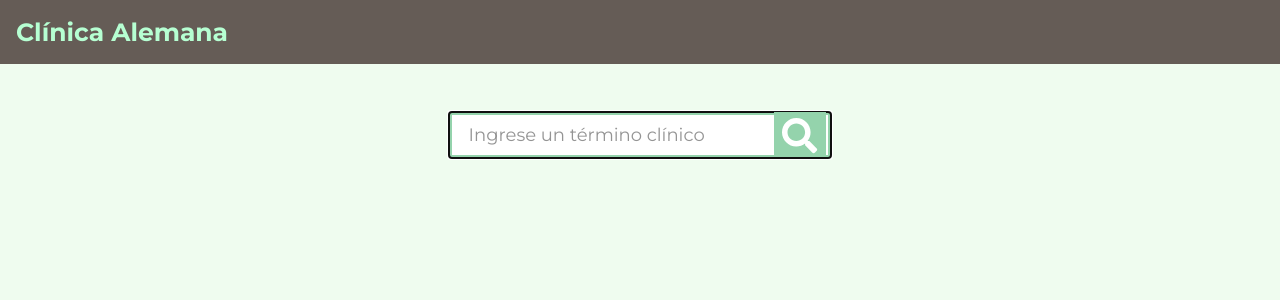
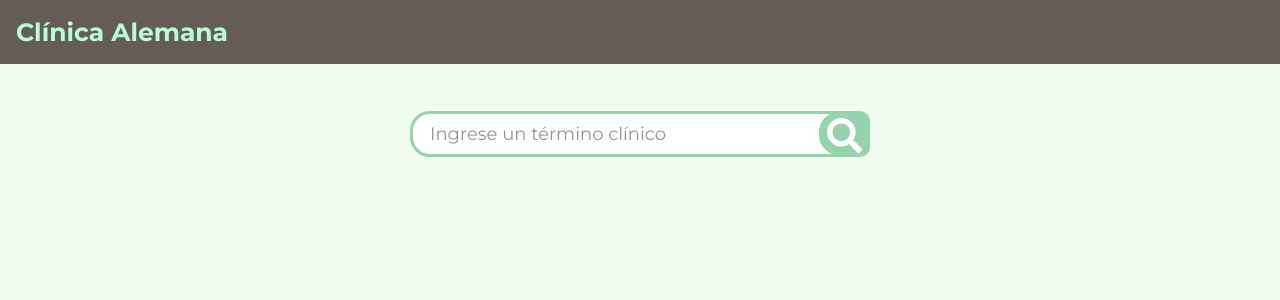
Before and after one commit to sebagutierrez/api-appalemana, an Angular app in the folder frontend/: page / in a window 1280 px wide. Shown: the top 300 px of the page. Built offline with nearby package versions, Linux system fonts and the light colour scheme.

Commit message:
Buscador stylesheet rehecha. Botón agregar a cohorte modificado

```diff
--- a/frontend/src/app/app-routing.module.ts
+++ b/frontend/src/app/app-routing.module.ts
@@ -5,14 +5,12 @@ import { BuscadorComponent } from './components/buscador/buscador.component';
 import { ResultadosComponent } from './components/resultados/resultados.component';
 import { CohortesComponent } from './components/cohortes/cohortes.component';
 import { NuevacohorteComponent } from './components/nuevacohorte/nuevacohorte.component';
-import { AgregarcohorteComponent } from './components/agregarcohorte/agregarcohorte.component';
 
 const routes: Routes = [
   { path: '', component: BuscadorComponent },
   { path: 'results/:searchInput', component: ResultadosComponent },
   { path: 'cohortes', component: CohortesComponent },
   { path: 'cohortes/new', component: NuevacohorteComponent },
-  { path: 'cohortes/agregar', component: AgregarcohorteComponent }
 ];
 
 @NgModule({
--- a/frontend/src/app/app.module.ts
+++ b/frontend/src/app/app.module.ts
@@ -12,7 +12,6 @@ import { BuscadorComponent } from './components/buscador/buscador.component';
 import { ResultadosComponent, DialogAgregarCohorte } from './components/resultados/resultados.component';
 import { NavbarComponent } from './components/navbar/navbar.component';
 import { CohortesComponent } from './components/cohortes/cohortes.component';
-import { AgregarcohorteComponent } from './components/agregarcohorte/agregarcohorte.component';
 import { NuevacohorteComponent } from './components/nuevacohorte/nuevacohorte.component';
 
 
@@ -26,6 +25,8 @@ import { MatInputModule } from '@angular/material/input';
 import { MatAutocompleteModule } from '@angular/material/autocomplete';
 import { ReactiveFormsModule } from '@angular/forms';
 import { MatDialogModule } from '@angular/material/dialog';
+import { MatMenuModule } from '@angular/material/menu';
+
 
 import { FontAwesomeModule } from '@fortawesome/angular-fontawesome';
 
@@ -38,7 +39,6 @@ import { FontAwesomeModule } from '@fortawesome/angular-fontawesome';
     NavbarComponent,
     CohortesComponent,
     NuevacohorteComponent,
-    AgregarcohorteComponent,
   ],
   imports: [
     BrowserModule,
@@ -56,6 +56,7 @@ import { FontAwesomeModule } from '@fortawesome/angular-fontawesome';
     MatInputModule,
     MatAutocompleteModule,
     MatDialogModule,
+    MatMenuModule,
     ReactiveFormsModule,
     HttpClientModule,
   ],
--- a/frontend/src/app/components/agregarcohorte/agregarcohorte.component.css
+++ /dev/null
@@ -1,29 +0,0 @@
-.container {
-    padding: 2rem 2rem 2rem 3rem;
-
-}
-
-h2 {
-    text-align: center;
-    font-size: 1.8em;
-}
-
-.options {
-    display: flex;
-    align-items: center;
-    justify-content: center;
-}
-
-.botonNuevaCohorte {
-    margin: 15px;
-    height: 50px;
-    width: 250px;
-    background-color: rgb(152, 115, 185);
-    color:white;
-}
-
-.botonCohorteExistente {
-    margin: 15px;
-    height: 50px;
-    width: 290px;
-}
--- a/frontend/src/app/components/agregarcohorte/agregarcohorte.component.html
+++ /dev/null
@@ -1,10 +0,0 @@
-<div class="container">
-    <h2>¿Qué desea hacer con la cohorte?</h2>
-
-    <div class="options">
-        <button mat-raised-button class="botonNuevaCohorte" [routerLink]="['/cohortes/new']">Agregar a nueva
-            cohorte</button>
-        <button mat-raised-button class="botonCohorteExistente" [routerLink]="['/cohortes']">Agregar a una cohorte
-            existente</button>
-    </div>
-</div>
--- a/frontend/src/app/components/agregarcohorte/agregarcohorte.component.ts
+++ /dev/null
@@ -1,15 +0,0 @@
-import { Component, OnInit } from '@angular/core';
-
-@Component({
-  selector: 'app-agregarcohorte',
-  templateUrl: './agregarcohorte.component.html',
-  styleUrls: ['./agregarcohorte.component.css']
-})
-export class AgregarcohorteComponent implements OnInit {
-
-  constructor() { }
-
-  ngOnInit(): void {
-  }
-
-}
--- a/frontend/src/app/components/buscador/buscador.component.css
+++ b/frontend/src/app/components/buscador/buscador.component.css
@@ -2,40 +2,61 @@
     display: flex;
     margin: 3rem;
     justify-content: center;
-    /* height: 25%; */
-    /* padding-top: 50px; */
 }
 
-input {
-    border: 4px solid #94d3ac;
+.searchButton {
+    position: absolute;
+    top:0;
+    right:0;
     border-style: solid;
     border-color: #94d3ac;
-    font-size: 18px;
-    border-radius: 3px 3px 3px 3px;
-    text-indent: 15px;
-    height: 2.4rem;
-    background-color: white;
-    width: 23.3rem;
+    border-radius: 20px 10px 10px 20px;
+    background-color: #94d3ac;
+    height: 43px;
+    cursor: pointer;
 }
 
 fa-icon {
     font-size: 2.2rem;
+    height: 50px;
     color: white;
 }
 
-.searchButton {
-    border: 2px;
+input {
+    width: 25em;
+    border: 3px;
+    border-style: solid;
     border-color: #94d3ac;
-    background: #94d3ac;
-    border-style: solid;
-    /* border-radius: 0 3px 3px 0; */
-    cursor: pointer;
-    height: 44px;
-    position: absolute;
-    margin-left: 20rem;
+    font-size: 18px;
+    outline: none;
+    text-indent: 15px;
+    height: 2.4rem;
+    border-radius: 20px 10px 10px 20px;
+    background-color: white;
+}
+
+form {
+    display: inline-flex;
+    position: relative;
+}
+
+mat-option {
+    color: rgb(119, 119, 119);
+}
+
+mat-option:hover {
+    color: black;
 }
 
 .numeroConceptosAutocomplete {
     margin-top: 15px;
     margin-left: 10px;
+    color: rgb(0, 119, 0);
 }
+
+::ng-deep .mat-autocomplete {
+    margin-top: 1px;
+    background-color: rgb(255, 255, 255);
+    border-radius: 15px 20px 20px 20px;
+    border-bottom-right-radius: 20px;
+}
--- a/frontend/src/app/components/buscador/buscador.component.html
+++ b/frontend/src/app/components/buscador/buscador.component.html
@@ -2,11 +2,11 @@
     <form [formGroup]='searchForm'>
         <input matInput formControlName='searchInput' [matAutocomplete]="auto" autofocus
             placeholder="Ingrese un término clínico" (keyup.enter)="onNewSearch()" value="">
+
+        <button class="searchButton" type='button'>
+            <fa-icon [icon]="faSearch" (click)="onNewSearch()"></fa-icon>
+        </button>
     </form>
-
-    <button class="searchButton" type='button'>
-        <fa-icon [icon]="faSearch" (click)="onNewSearch()"></fa-icon>
-    </button>
 </div>
 
 
--- a/frontend/src/app/components/cohortes/cohortes.component.css
+++ b/frontend/src/app/components/cohortes/cohortes.component.css
@@ -30,6 +30,7 @@ ul {
 .container {
     display: flex;
     flex-direction: column;
+    overflow: auto;
 }
 
 .containerCohorte {
@@ -70,7 +71,8 @@ hr {
 .bodyCohorte {
     max-height: 250px;
     overflow-y: scroll;
-    scroll-padding-bottom: 2rem;
+    position: relative;
+    align-items: flex-start;
 }
 
 .iconModify {
@@ -99,6 +101,7 @@ hr {
 
 .links {
     text-decoration: none;
+    color: #003cbd;
 }
 
 .a:visited {
--- a/frontend/src/app/components/resultados/resultados.component.css
+++ b/frontend/src/app/components/resultados/resultados.component.css
@@ -112,6 +112,10 @@ ul {
     list-style-type: none;
 }
 
+.mat-menu-color {
+    background-color: rgb(50, 165, 66);
+}
+
 ::ng-deep .mat-progress-bar-fill::after {
     background-color: rgb(103, 190, 107);
 }
--- a/frontend/src/app/components/resultados/resultados.component.html
+++ b/frontend/src/app/components/resultados/resultados.component.html
@@ -8,9 +8,14 @@
         <button mat-raised-button class="botonVerCohortes" [routerLink]="['/cohortes']" (click)="showCohorte()">
             Ver cohortes</button>
 
-        <button mat-raised-button class="botonNuevaCohorte" (click)="openDialog()"
+        <button mat-button [matMenuTriggerFor]="chooseAgregarCohorte" class="botonNuevaCohorte"
             [ngStyle]="cohorteService.cohorteActual.length === 0 ? {'background-color':'rgb(112, 112, 112)'} : {'background-color': 'rgb(50, 165, 66)'}">
             Agregar cohorte ({{ cohorteService.cohorteActual.length }})</button>
+
+        <mat-menu #chooseAgregarCohorte>
+            <button [routerLink]="['/cohortes/new']" mat-menu-item>Agregar a nueva cohorte</button>
+            <button [routerLink]="['/cohortes']" mat-menu-item>Agregar a cohorte existente</button>
+        </mat-menu>
 
         <button mat-raised-button class=" botonEliminarCohorte" (click)="cohorteService.removeAllFromCohorte()">
             <fa-icon [icon]="faTrash" (click)="cohorteService.removeAllFromCohorte()"></fa-icon>
```
Also changed, not shown: 1 other file (tests, documents, lock files or other folders).
